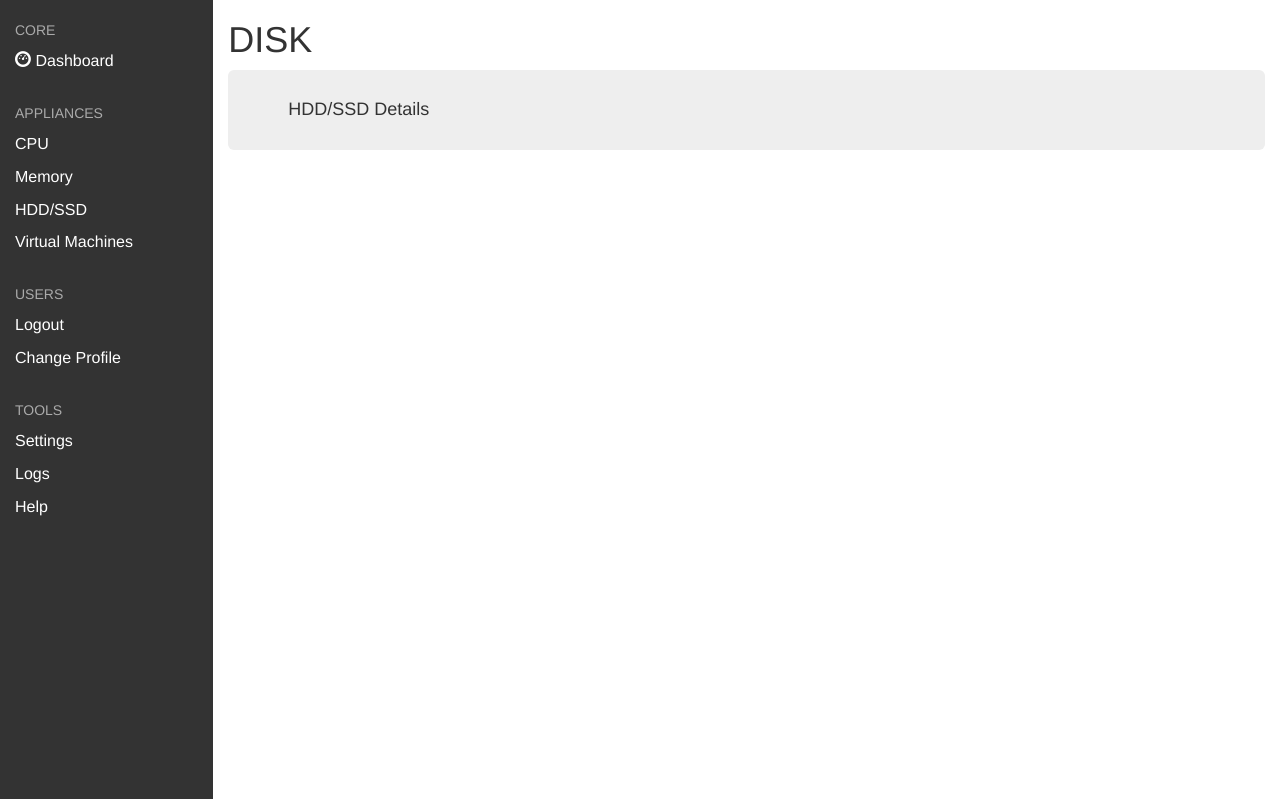
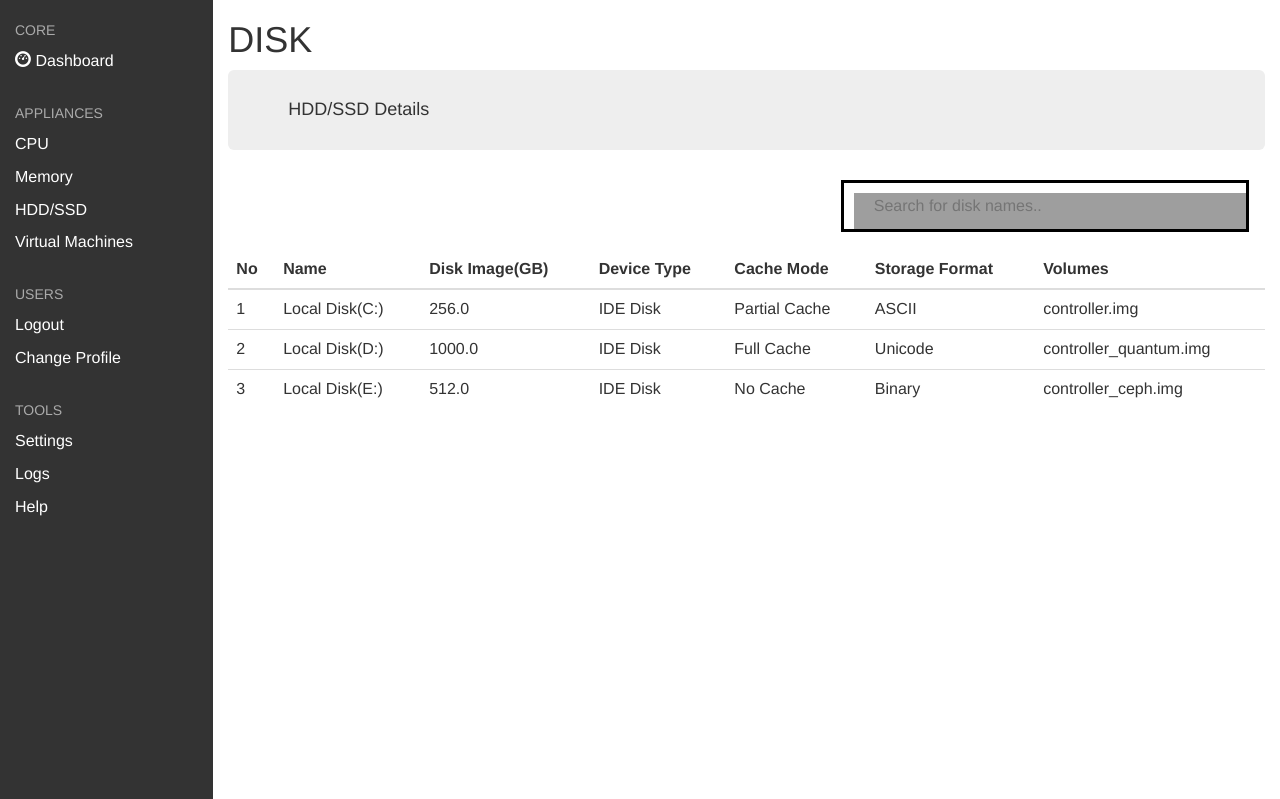
Before and after one commit to TOTALLY-JOHN/cloud_project, a PHP site: page /view/dashboard_disk.php in a window 1280 px wide. Shown: the part 52-851 px from the top of the page. Run offline with PHP 8.4, Linux system fonts and the light colour scheme; grey boxes are pictures that could not be loaded.

Commit message:
Update disk page

```diff
--- a/view/dashboard_disk.php
+++ b/view/dashboard_disk.php
@@ -17,7 +17,52 @@ session_start();
     </head>
     <link rel="stylesheet" href="../lib/styles/dashboard_style.css">
 
+    <script type="text/javascript">
+        function myFunction()
+        {
+          var input, filter, table, tr, td, i, txtValue;
+          input = document.getElementById("myInput");
+          filter = input.value.toUpperCase();
+          table = document.getElementById("diskTable");
+          tr = table.getElementsByTagName("tr");
+          for (i = 0; i < tr.length; i++)
+          {
+            td = tr[i].getElementsByTagName("td")[1];
+            if (td)
+            {
+              txtValue = td.textContent || td.innerText;
+              if (txtValue.toUpperCase().indexOf(filter) > -1)
+              {
+                tr[i].style.display = "";
+              } else
+              {
+                tr[i].style.display = "none";
+              }
+            }
+          }
+        }
+    </script>
+
     <style>
+        .searchBar
+        {
+          margin-top: 4px;
+          margin-right: 16px;
+          margin-bottom: 100px;
+        }
+
+        #myInput
+        {
+          background-image: url('/css/searchicon.png');
+          background-position: 10px 10px;
+          background-repeat: no-repeat;
+          float:right;
+          width: 40%;
+          font-size: 16px;
+          padding: 12px 20px 12px 30px;
+          border: 3px solid black;
+          margin-bottom: 12px;
+        }
 
     </style>
     </head>
@@ -66,6 +111,53 @@ session_start();
                     <div class="jumbotron">
                         <h4>HDD/SSD Details</h4>
                     </div>
+                    <div class = "searchBar">
+                        <input type="text" id="myInput" onkeyup="myFunction()" placeholder="Search for disk names.." title="Type in a name">
+                    </div>
+                    <div class="table-responsive">
+                        <table id = "diskTable" class = "table">
+                            <thead>
+                                <tr>
+                                    <th>No</th>
+                                    <th>Name</th>
+                                    <th>Disk Image(GB)</th>
+                                    <th>Device Type</th>
+                                    <th>Cache Mode</th>
+                                    <th>Storage Format</th>
+                                    <th>Volumes</th>
+                                </tr>
+                            </thead>
+                            <tbody>
+                                <tr>
+                                    <td>1</td>
+                                    <td>Local Disk(C:)</td>
+                                    <td>256.0</td>
+                                    <td>IDE Disk</td>
+                                    <td>Partial Cache</td>
+                                    <td>ASCII</td>
+                                    <td>controller.img</td>
+                                </tr>
+                                <tr>
+                                    <td>2</td>
+                                    <td>Local Disk(D:)</td>
+                                    <td>1000.0</td>
+                                    <td>IDE Disk</td>
+                                    <td>Full Cache</td>
+                                    <td>Unicode</td>
+                                    <td>controller_quantum.img</td>
+                                </tr>
+                                <tr>
+                                    <td>3</td>
+                                    <td>Local Disk(E:)</td>
+                                    <td>512.0</td>
+                                    <td>IDE Disk</td>
+                                    <td>No Cache</td>
+                                    <td>Binary</td>
+                                    <td>controller_ceph.img</td>
+                                </tr>
+                            </tbody>
+                        </table
+                    </div>
                 </div>
             </div>
         </div>
```
